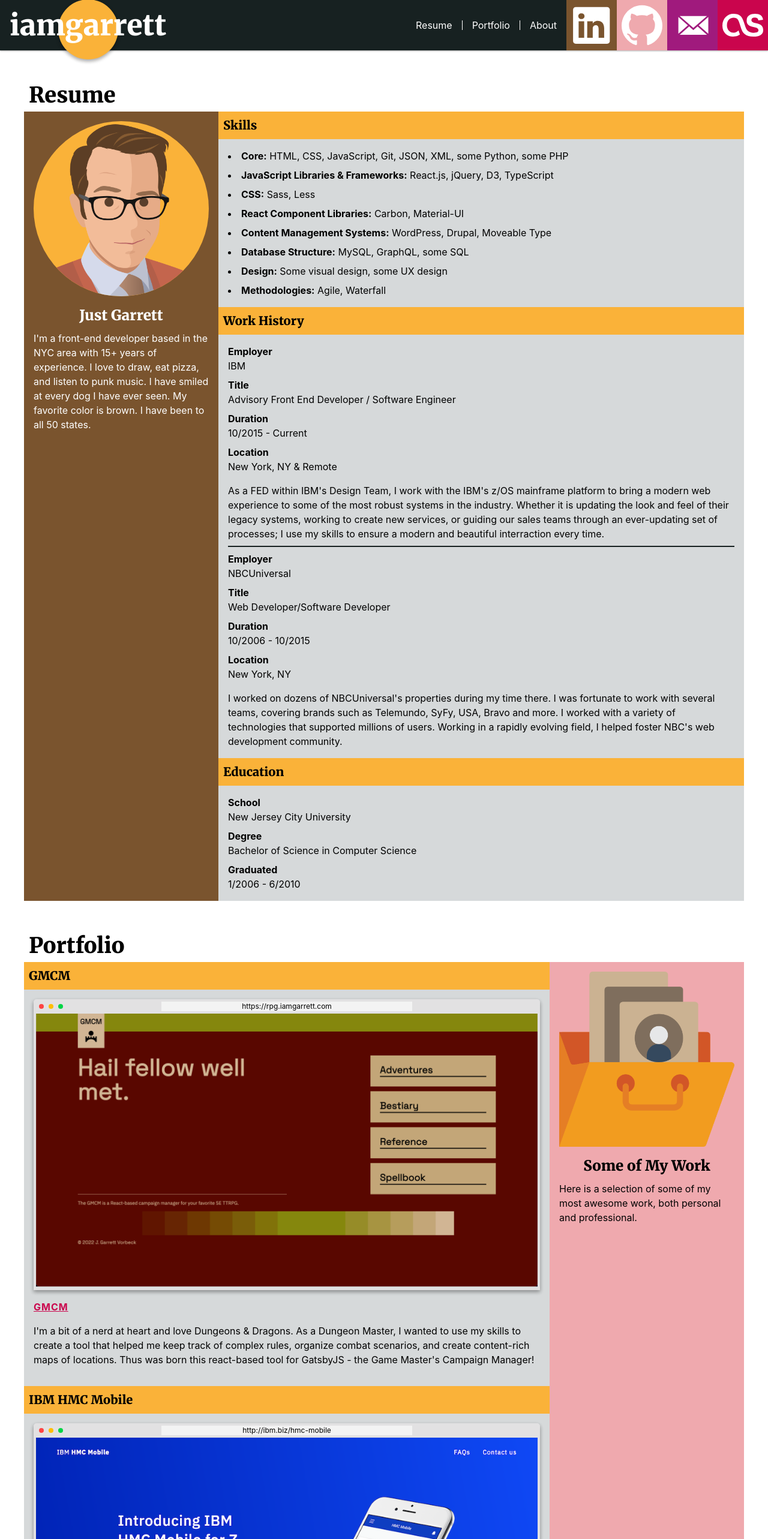
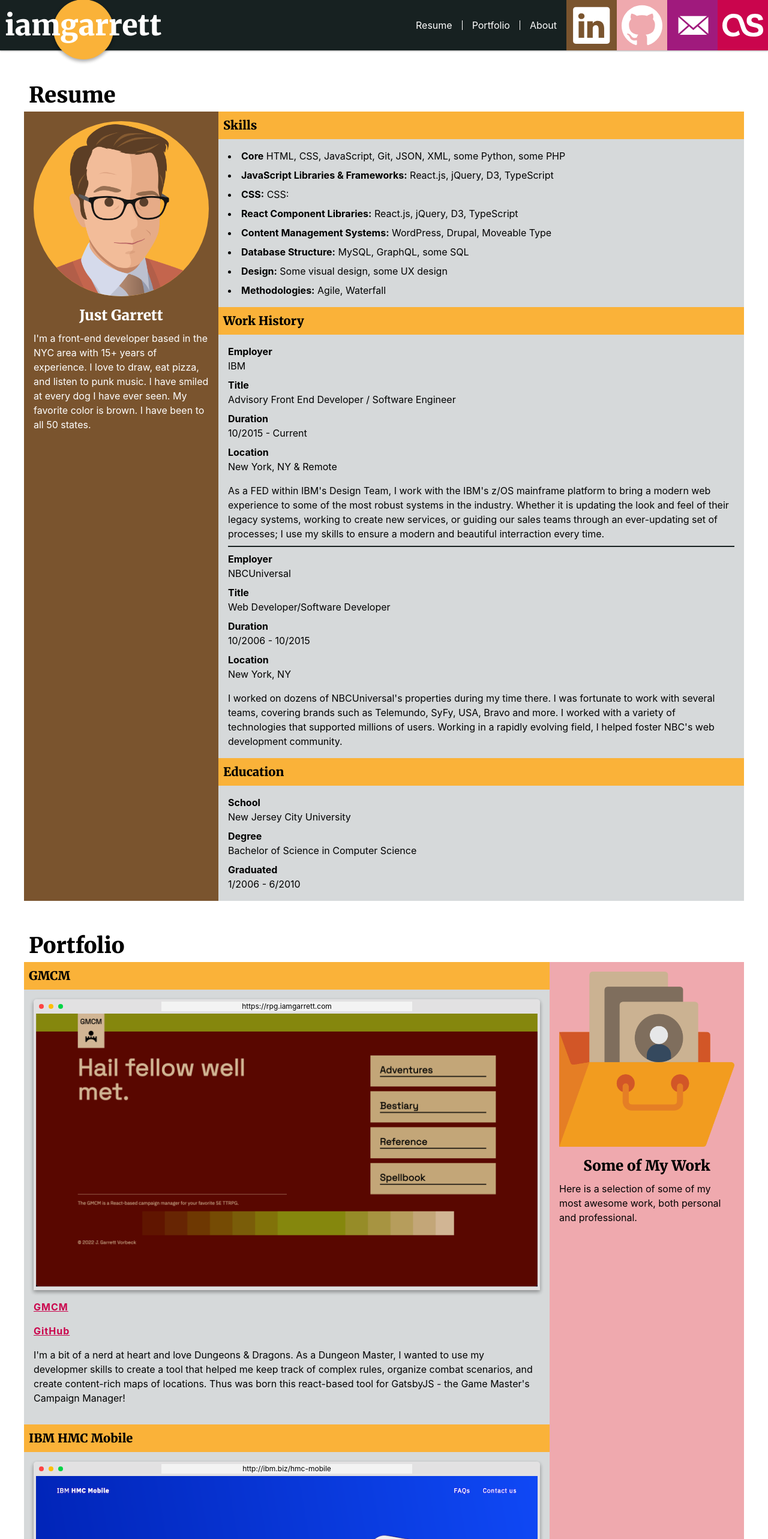
Before and after one commit to gvorbeck/iamgarrett, a React (Create React App) app: page / in a window 1280 px wide. Shown: the top 2566 px of the page at 60% size. Built offline with nearby package versions, Linux system fonts and the light colour scheme.

Commit message:
string replacements

```diff
--- a/src/components/about.js
+++ b/src/components/about.js
@@ -1,21 +1,26 @@
 import React from 'react'
 import Article from './article';
 import aboutImg from '../images/info.png';
+import {
+  ARTICLE_ABOUT,
+  ARTICLE_ABOUT_SUBTITLE,
+  ARTICLE_ABOUT_IMG_ALT,
+  ARTICLE_ABOUT_DESC,
+  ARTICLE_ABOUT_CONTENT,
+} from '../strings';
 
 export default function about() {
-  const title = 'about';
   return (
     <Article
-      id={title}
-      className={title}
-      title={title}
-      asideTitle='The Right Tools'
+      id={ARTICLE_ABOUT}
+      className={ARTICLE_ABOUT}
+      title={ARTICLE_ABOUT}
+      asideTitle={ARTICLE_ABOUT_SUBTITLE}
       asideImage={aboutImg}
-      asideImageAlt='question'
-      text="I make sure each project is built using the right tools for the job. Work smart, not hard!"
+      asideImageAlt={ARTICLE_ABOUT_IMG_ALT}
+      text={ARTICLE_ABOUT_DESC}
     >
-      <p>This site has gone through dozens of iterations in the 20 years that I've owned this domain. Beginning as the home of a musical project I worked on as a teenager, it has shifted as my priorities changed and is now my professional homebase. Each time I introduce a new version of this site I hope to leverage new practices and technologies to ensure a modern experience across devices.</p>
-      <p>Today, this is is built using React.js. Styles were written leveraging the SASS preprocessor. This site's code is housed in <a href='https://github.com/gvorbeck/iamgarrett-static' title='iamgarrett Repository' rel='noreferrer' target='_blank'>this GitHub repository</a> and uses GitHub page's for hosting.</p>
+      <div dangerouslySetInnerHTML={{ __html: ARTICLE_ABOUT_CONTENT }} />
     </Article>
   )
 }
--- a/src/components/portfolio.js
+++ b/src/components/portfolio.js
@@ -5,32 +5,59 @@ import gmcmScreen from '../images/gmcm-screen.png';
 import hmcScreen from '../images/hmc-screen.png';
 import oomScreen from '../images/oom-screen.png';
 import cpgScreen from '../images/cpg-screen.png';
+import kgScreen from '../images/kg-screen.png';
+import {
+  PORTFOLIO_GMCM,
+  PORTFOLIO_HMC,
+  PORTFOLIO_OOM,
+  PORTFOLIO_CPZ,
+  PORTFOLIO_KG,
+  SITE_CPZ,
+  SITE_GMCM,
+  SITE_HMC,
+  SITE_OOM,
+  SITE_KG,
+  ARTICLE_PORTFOLIO,
+  ARTICLE_PORTFOLIO_SUBTITLE,
+  ARTICLE_PORTFOLIO_DESC,
+  ARTICLE_PORTFOLIO_IMG_ALT,
+} from '../strings';
 
 export default function portfolio() {
   const sites = [
     {
-      name: 'GMCM',
+      name: SITE_GMCM,
       image: gmcmScreen,
-      description: "I'm a bit of a nerd at heart and love Dungeons & Dragons. As a Dungeon Master, I wanted to use my skills to create a tool that helped me keep track of complex rules, organize combat scenarios, and create content-rich maps of locations. Thus was born this react-based tool for GatsbyJS - the Game Master's Campaign Manager!",
+      description: PORTFOLIO_GMCM,
       link: 'https://rpg.iamgarrett.com',
+      repo: 'https://github.com/gvorbeck/gatsby-theme-dmcm',
     },
     {
-      name: 'IBM HMC Mobile',
+      name: SITE_HMC,
       image: hmcScreen,
-      description: "When IBM's HMC platform released a new app meant to help system admins manage their Z machines remotely, we needed to get the word out about all this app could do for them. Here, users can learn that they no longer need to be tied to their desks in order to manage these vast systems.",
+      description: PORTFOLIO_HMC,
       link: 'http://ibm.biz/hmc-mobile',
     },
     {
-      name: 'Opinions on Music',
+      name: SITE_OOM,
       image: oomScreen,
-      description: "I have for most of my life made lists of my favorite records released each year. I don't pretend to be an authority on What Is Good, but with my love of music and penchant for making lists, I built out this nifty little site to keep track of it all. This site uses Last.fm's API to populate album artwork and is built using <a href='https://jekyllrb.com/' title='Jekyll' rel='norefferer' target='_blank'>GitHub's Jekyll static-site builder</a>.",
+      description: PORTFOLIO_OOM,
       link: 'https://music.iamgarrett.com',
+      repo: 'https://github.com/gvorbeck/albums',
     },
     {
-      name: 'Container Pricing for IBM Z',
+      name: SITE_KG,
+      image: kgScreen,
+      description: PORTFOLIO_KG,
+      link: 'https://krishantiandgarrett.com',
+      repo: 'https://github.com/gvorbeck/wedding',
+    },
+    {
+      name: SITE_CPZ,
       image: cpgScreen,
-      description: "This site is built out as a guide for IBM sales teams trying to set up clients on IBM Z's container pricing products. The process is complex, ever-changing, and resources were spread between several locations, so we created a guide that lists everything out and links to everything their teams would need in order to complete the process as seamlessly as possible! NOTE: This linked version is sanitized of any proprietary content.",
+      description: PORTFOLIO_CPZ,
       link: 'https://gvorbeck.github.io/container-pricing/',
+      repo: 'https://github.com/gvorbeck/container-pricing',
     },
   ];
   const siteItems = sites.map((site) =>
@@ -60,7 +87,16 @@ export default function portfolio() {
           >
             {site.name}
           </a>
-          <p>{site.description}</p>
+          <a
+            className='text-link'
+            href={site.repo}
+            title={site.name}
+            rel='noreferrer'
+            target='_blank'
+          >
+            GitHub
+          </a>
+          <p dangerouslySetInnerHTML={{__html: site.description}} />
         </div>
       </div>
     </li>
@@ -68,13 +104,13 @@ export default function portfolio() {
 
   return (
     <Article
-      id='portfolio'
-      className='portfolio'
-      title='Portfolio'
-      asideTitle='Some of My Work'
+      id={ARTICLE_PORTFOLIO}
+      className={ARTICLE_PORTFOLIO}
+      title={ARTICLE_PORTFOLIO}
+      asideTitle={ARTICLE_PORTFOLIO_SUBTITLE}
       asideImage={portfolioImg}
-      asideImageAlt='Binder'
-      text="Here is a selection of some of my most awesome work, both personal and professional."
+      asideImageAlt={ARTICLE_PORTFOLIO_IMG_ALT}
+      text={ARTICLE_PORTFOLIO_DESC}
     >
       <ul>
         {siteItems}
--- a/src/components/resume.js
+++ b/src/components/resume.js
@@ -1,73 +1,124 @@
 import React from 'react'
 import faceImg from '../images/face.png';
 import Article from './article';
+import {
+    ARTICLE_RESUME,
+    ARTICLE_RESUME_SUBTITLE,
+    ARTICLE_RESUME_IMG_ALT,
+    ARTICLE_RESUME_DESC,
+    ARTICLE_RESUME_SECTION_ED,
+    ARTICLE_RESUME_SECTION_HIST,
+    ARTICLE_RESUME_SECTION_SKILLS,
+    JOB_EMPLOYER,
+    JOB_TITLE,
+    JOB_DURATION,
+    JOB_LOCATION,
+    IBM_CO,
+    IBM_DESC,
+    IBM_DURATION,
+    IBM_LOCATION,
+    IBM_TITLE,
+    NBC_CO,
+    NBC_DESC,
+    NBC_DURATION,
+    NBC_LOCATION,
+    NBC_TITLE,
+    SCHOOL,
+    SCHOOL_DEGREE,
+    SCHOOL_GRAD,
+    NJCU_DEGREE,
+    NJCU_GRAD,
+    NJCU_NAME,
+    SKILL_CMS,
+    SKILL_CORE,
+    SKILL_CSS,
+    SKILL_DBS,
+    SKILL_DESIGN,
+    SKILL_LIB,
+    SKILL_METHOD,
+    SKILL_REACT,
+    SKILL_TITLE_CMS,
+    SKILL_TITLE_CORE,
+    SKILL_TITLE_CSS,
+    SKILL_TITLE_DBS,
+    SKILL_TITLE_DESIGN,
+    SKILL_TITLE_LIB,
+    SKILL_TITLE_METHOD,
+    SKILL_TITLE_REACT,
+} from '../strings';
 
 export default function resume() {
+  const jobs = [
+    {
+        employer: IBM_CO,
+        title: IBM_TITLE,
+        duration: IBM_DURATION,
+        location: IBM_LOCATION,
+        desc: IBM_DESC,
+    },
+    {
+        employer: NBC_CO,
+        title: NBC_TITLE,
+        duration: NBC_DURATION,
+        location: NBC_LOCATION,
+        desc: NBC_DESC,
+    },
+  ];
+  const jobItems = jobs.map((job) =>
+    <li>
+        <dl>
+            <dt>{JOB_EMPLOYER}</dt>
+            <dd>{job.employer}</dd>
+            <dt>{JOB_TITLE}</dt>
+            <dd>{job.title}</dd>
+            <dt>{JOB_DURATION}</dt>
+            <dd>{job.duration}</dd>
+            <dt>{JOB_LOCATION}</dt>
+            <dd>{job.location}</dd>
+        </dl>
+        <p>{job.desc}</p>
+    </li>
+  );
   return (
     <Article
-        id='resume'
-        className='resume'
-        title='Resume'
-        asideTitle='Just Garrett'
+        id={ARTICLE_RESUME}
+        className={ARTICLE_RESUME}
+        title={ARTICLE_RESUME}
+        asideTitle={ARTICLE_RESUME_SUBTITLE}
         asideImage={faceImg}
-        asideImageAlt='My Face'
-        text="I'm a front-end developer based in the NYC area with 15+ years of experience. I love to draw, eat pizza, and listen to punk music. I have smiled at every dog I have ever seen. My favorite color is brown. I have been to all 50 states."
+        asideImageAlt={ARTICLE_RESUME_IMG_ALT}
+        text={ARTICLE_RESUME_DESC}
     >
         <section className='skills'>
-            <h2>Skills</h2>
+            <h2>{ARTICLE_RESUME_SECTION_SKILLS}</h2>
             <ul>
-                <li><span>Core:</span> HTML, CSS, JavaScript, Git, JSON, XML, some Python, some PHP</li>
-                <li><span>JavaScript Libraries & Frameworks:</span> React.js, jQuery, D3, TypeScript</li>
-                <li><span>CSS:</span> Sass, Less</li>
-                <li><span>React Component Libraries:</span> Carbon, Material-UI</li>
-                <li><span>Content Management Systems:</span> WordPress, Drupal, Moveable Type</li>
-                <li><span>Database Structure:</span> MySQL, GraphQL, some SQL</li>
-                <li><span>Design:</span> Some visual design, some UX design</li>
-                <li><span>Methodologies:</span> Agile, Waterfall</li>
+                <li><span>{SKILL_TITLE_CORE}</span> {SKILL_CORE}</li>
+                <li><span>{SKILL_TITLE_LIB}</span> {SKILL_LIB}</li>
+                <li><span>{SKILL_TITLE_CSS}</span> {SKILL_TITLE_CSS}</li>
+                <li><span>{SKILL_TITLE_REACT}</span> {SKILL_LIB}</li>
+                <li><span>{SKILL_TITLE_CMS}</span> {SKILL_CMS}</li>
+                <li><span>{SKILL_TITLE_DBS}</span> {SKILL_DBS}</li>
+                <li><span>{SKILL_TITLE_DESIGN}</span> {SKILL_DESIGN}</li>
+                <li><span>{SKILL_TITLE_METHOD}</span> {SKILL_METHOD}</li>
             </ul>
         </section>
         <section className='work-history'>
-            <h2>Work History</h2>
+            <h2>{ARTICLE_RESUME_SECTION_HIST}</h2>
+            <ul>
+                {jobItems}
+            </ul>
+        </section>
+        <section className='education'>
+            <h2>{ARTICLE_RESUME_SECTION_ED}</h2>
             <ul>
                 <li>
                     <dl>
-                        <dt>Employer</dt>
-                        <dd>IBM</dd>
-                        <dt>Title</dt>
-                        <dd>Advisory Front End Developer / Software Engineer</dd>
-                        <dt>Duration</dt>
-                        <dd>10/2015 - Current</dd>
-                        <dt>Location</dt>
-                        <dd>New York, NY & Remote</dd>
-                    </dl>
-                    <p>As a FED within IBM's Design Team, I work with the IBM's z/OS mainframe platform to bring a modern web experience to some of the most robust systems in the industry. Whether it is updating the look and feel of their legacy systems, working to create new services, or guiding our sales teams through an ever-updating set of processes; I use my skills to ensure a modern and beautiful interraction every time.</p>
-                </li>
-                <li>
-                    <dl>
-                        <dt>Employer</dt>
-                        <dd>NBCUniversal</dd>
-                        <dt>Title</dt>
-                        <dd>Web Developer/Software Developer</dd>
-                        <dt>Duration</dt>
-                        <dd>10/2006 - 10/2015</dd>
-                        <dt>Location</dt>
-                        <dd>New York, NY</dd>
-                    </dl>
-                    <p>I worked on dozens of NBCUniversal's properties during my time there. I was fortunate to work with several teams, covering brands such as Telemundo, SyFy, USA, Bravo and more. I worked with a variety of technologies that supported millions of users. Working in a rapidly evolving field, I helped foster NBC's web development community.</p>
-                </li>
-            </ul>
-        </section>
-        <section className='education'>
-            <h2>Education</h2>
-            <ul>
-                <li>
-                    <dl>
-                        <dt>School</dt>
-                        <dd>New Jersey City University</dd>
-                        <dt>Degree</dt>
-                        <dd>Bachelor of Science in Computer Science</dd>
-                        <dt>Graduated</dt>
-                        <dd>1/2006 - 6/2010</dd>
+                        <dt>{SCHOOL}</dt>
+                        <dd>{NJCU_NAME}</dd>
+                        <dt>{SCHOOL_DEGREE}</dt>
+                        <dd>{NJCU_DEGREE}</dd>
+                        <dt>{SCHOOL_GRAD}</dt>
+                        <dd>{NJCU_GRAD}</dd>
                     </dl>
                 </li>
             </ul>
--- /dev/null
+++ b/src/strings.js
@@ -0,0 +1,74 @@
+export const SITE_GMCM = "GMCM";
+export const SITE_HMC = 'IBM HMC Mobile';
+export const SITE_OOM = 'Opinions on Music';
+export const SITE_CPZ = 'Container Pricing for IBM Z';
+export const SITE_KG = 'Krishanti and Garrett';
+
+export const PORTFOLIO_GMCM = "I'm a bit of a nerd at heart and love Dungeons & Dragons. As a Dungeon Master, I wanted to use my developmer skills to create a tool that helped me keep track of complex rules, organize combat scenarios, and create content-rich maps of locations. Thus was born this react-based tool for GatsbyJS - the Game Master's Campaign Manager!";
+export const PORTFOLIO_HMC = "When IBM's HMC platform released a new app meant to help system admins manage their Z machines remotely, we needed to get the word out about all this app could do for them. Here, users can learn that they no longer need to be tied to their desks in order to manage these vast systems.";
+export const PORTFOLIO_OOM = "I have for most of my life made lists of my favorite records released each year. I don't pretend to be an authority on What Is Good, but with my love of music and penchant for making lists, I built out this nifty little site to keep track of it all. This site uses Last.fm's API to populate album artwork and is built using <a href='https://jekyllrb.com/' title='Jekyll' rel='norefferer' target='_blank'>GitHub's Jekyll static-site builder</a>.";
+export const PORTFOLIO_CPZ = "This site is built out as a guide for IBM sales teams trying to set up clients on IBM Z's container pricing products. The process is complex, ever-changing, and resources were spread between several locations, so we created a guide that lists everything out and links to everything their teams would need in order to complete the process as seamlessly as possible! NOTE: This linked version is sanitized of any proprietary content.";
+export const PORTFOLIO_KG = "When I got engaged, it probably would have been a lot easier just to use one of those wedding website generators, but being a web developer how could I excuse not building our own? Not content to make life easier, I took my first stab at using React to build a beautiful website for my then-fiancée.";
+
+export const ARTICLE_RESUME = 'resume';
+export const ARTICLE_PORTFOLIO = 'portfolio';
+export const ARTICLE_ABOUT = 'about';
+
+export const ARTICLE_PORTFOLIO_SUBTITLE = 'Some of My Work';
+export const ARTICLE_PORTFOLIO_DESC = 'Here is a selection of some of my most awesome work, both personal and professional.'
+export const ARTICLE_PORTFOLIO_IMG_ALT = 'Binder';
+
+export const ARTICLE_ABOUT_SUBTITLE = 'The Right Tools';
+export const ARTICLE_ABOUT_DESC = 'I make sure each project is built using the right tools for the job. Work smart, not hard!'
+export const ARTICLE_ABOUT_IMG_ALT = 'Info Bubble';
+export const ARTICLE_ABOUT_CONTENT = "<p>This site has gone through dozens of iterations in the 20 years that I've owned this domain. Beginning as the home of a musical project I worked on as a teenager, it has shifted as my priorities changed and is now my professional homebase. Each time I introduce a new version of this site I hope to leverage new practices and technologies to ensure a modern experience across devices.</p><p>Today, this is is built using React.js. Styles were written leveraging the SASS preprocessor. This site's code is housed in <a href='https://github.com/gvorbeck/iamgarrett-static' title='iamgarrett Repository' rel='noreferrer' target='_blank'>this GitHub repository</a> and uses GitHub Pages for hosting.</p>";
+
+export const ARTICLE_RESUME_SUBTITLE = 'Just Garrett';
+export const ARTICLE_RESUME_DESC = "I'm a front-end developer based in the NYC area with 15+ years of experience. I love to draw, eat pizza, and listen to punk music. I have smiled at every dog I have ever seen. My favorite color is brown. I have been to all 50 states."
+export const ARTICLE_RESUME_IMG_ALT = 'My Cartoon Face';
+export const ARTICLE_RESUME_SECTION_SKILLS = 'Skills';
+export const ARTICLE_RESUME_SECTION_HIST = 'Work History';
+export const ARTICLE_RESUME_SECTION_ED = 'Education';
+
+export const SKILL_TITLE_CORE = 'Core';
+export const SKILL_TITLE_LIB = 'JavaScript Libraries & Frameworks:';
+export const SKILL_TITLE_CSS = 'CSS:';
+export const SKILL_TITLE_REACT = 'React Component Libraries:';
+export const SKILL_TITLE_CMS = 'Content Management Systems:';
+export const SKILL_TITLE_DBS = 'Database Structure:';
+export const SKILL_TITLE_DESIGN = 'Design:';
+export const SKILL_TITLE_METHOD = 'Methodologies:';
+
+export const SKILL_CORE = 'HTML, CSS, JavaScript, Git, JSON, XML, some Python, some PHP';
+export const SKILL_LIB = 'React.js, jQuery, D3, TypeScript';
+export const SKILL_CSS = 'Sass, Less';
+export const SKILL_REACT = 'Carbon, Material-UI';
+export const SKILL_CMS = 'WordPress, Drupal, Moveable Type';
+export const SKILL_DBS = 'MySQL, GraphQL, some SQL';
+export const SKILL_DESIGN = 'Some visual design, some UX design';
+export const SKILL_METHOD = 'Agile, Waterfall';
+
+export const JOB_EMPLOYER = 'Employer';
+export const JOB_TITLE = 'Title';
+export const JOB_DURATION = 'Duration';
+export const JOB_LOCATION = 'Location';
+
+export const IBM_CO = 'IBM';
+export const IBM_TITLE = 'Advisory Front End Developer / Software Engineer';
+export const IBM_DURATION = '10/2015 - Current';
+export const IBM_LOCATION = 'New York, NY & Remote';
+export const IBM_DESC = "As a FED within IBM's Design Team, I work with the IBM's z/OS mainframe platform to bring a modern web experience to some of the most robust systems in the industry. Whether it is updating the look and feel of their legacy systems, working to create new services, or guiding our sales teams through an ever-updating set of processes; I use my skills to ensure a modern and beautiful interraction every time.";
+
+export const NBC_CO = 'NBCUniversal';
+export const NBC_TITLE = 'Web Developer/Software Developer';
+export const NBC_DURATION = '10/2006 - 10/2015';
+export const NBC_LOCATION = 'New York, NY';
+export const NBC_DESC = "I worked on dozens of NBCUniversal's properties during my time there. I was fortunate to work with several teams, covering brands such as Telemundo, SyFy, USA, Bravo and more. I worked with a variety of technologies that supported millions of users. Working in a rapidly evolving field, I helped foster NBC's web development community.";
+
+export const SCHOOL = 'School';
+export const SCHOOL_DEGREE = 'Degree';
+export const SCHOOL_GRAD = 'Graduated';
+
+export const NJCU_NAME = 'New Jersey City University';
+export const NJCU_DEGREE = 'Bachelor of Science in Computer Science';
+export const NJCU_GRAD = '1/2006 - 6/2010';
--- a/src/styles/article.scss
+++ b/src/styles/article.scss
@@ -165,6 +165,12 @@ main {
         gap: 1rem;
         align-items: flex-start;
     }
+
+
+    @media screen and (max-width: vars.$second-header-break) {
+        flex-direction: column;
+        align-items: center;
+    }
 }
 
 .text-link,
@@ -194,6 +200,10 @@ p a {
     @media screen and (max-width: vars.$first-header-break) {
        flex: 4;
        margin: 0;
+    }
+
+    @media screen and (max-width: vars.$second-header-break) {
+        width: 75%;
     }
 
     &::before {
--- a/src/styles/header.scss
+++ b/src/styles/header.scss
@@ -17,7 +17,7 @@ html {
     gap: 1rem;
     line-height: 100%;
     align-items: center;
-    padding-left: 1rem;
+    padding-left: .5rem;
     position: fixed;
     width: 100%;
     top: 0;
@@ -29,6 +29,10 @@ html {
         padding: 1rem 0 0 0;
         position: static;
 
+    }
+
+    @media screen and (max-width: vars.$second-header-break) {
+        height: auto;
     }
 
     h1 {
@@ -73,6 +77,18 @@ html {
                 position: absolute;
                 width: calc(100% - 1rem);
             }
+
+            @media screen and (max-width: vars.$second-header-break) {
+                position: static;
+                flex-wrap: wrap;
+                padding: 0 0.5rem;
+                margin-top: 1rem;
+            }
+
+            @media screen and (max-width: 517px) {
+                flex-direction: column;
+                align-items: center;
+            }
         }
     }
 }
--- a/src/styles/nav.scss
+++ b/src/styles/nav.scss
@@ -52,6 +52,7 @@
             $dimension: 3rem;
             height: $dimension;
             width: $dimension;
+            border-radius: 50%;
         }
     }
 
--- a/src/styles/vars.scss
+++ b/src/styles/vars.scss
@@ -13,3 +13,4 @@ $article-aside: ($brown, $pink, $purple);
 
 // Media query vars
 $first-header-break: 876px;
+$second-header-break: 700px;
```
Also changed, not shown: src/images/kg-screen.png (added).
